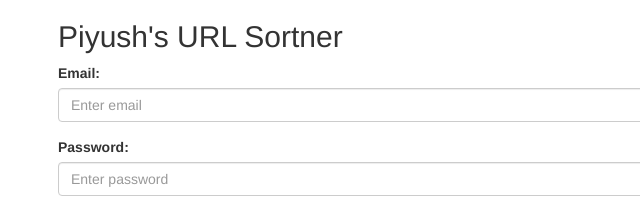
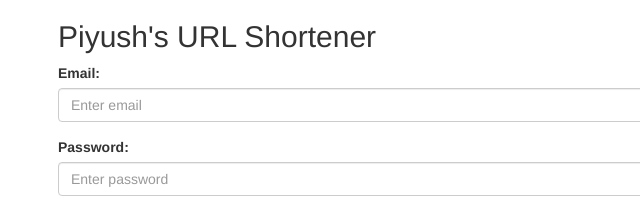
Before and after one commit to piyushsarraf/Custom-URL-shortner, a website: page public/index.html in a window 1280 px wide. Shown: the top 208 px of the page, 12-652 px from the left. Drawn offline with nearby package versions, Linux system fonts and the light colour scheme.

Commit message:
Make it Better

```diff
--- a/public/index.html
+++ b/public/index.html
@@ -33,7 +33,7 @@
 <body>
 
 <div class="container">
-  <h2>Piyush's URL Sortner</h2>
+  <h2>Piyush's URL Shortener</h2>
   <form onsubmit="genShort(event)">
     <div class="form-group">
       <label for="email">Email:</label>
```
